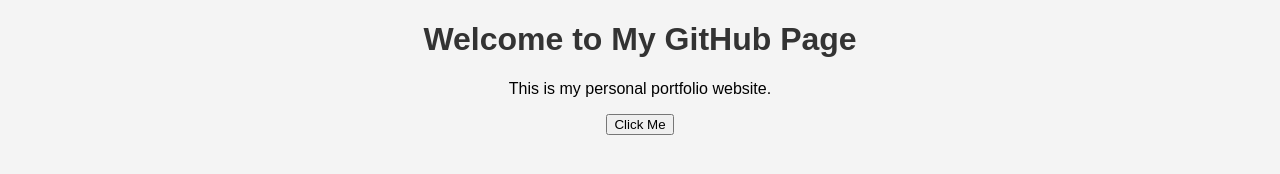
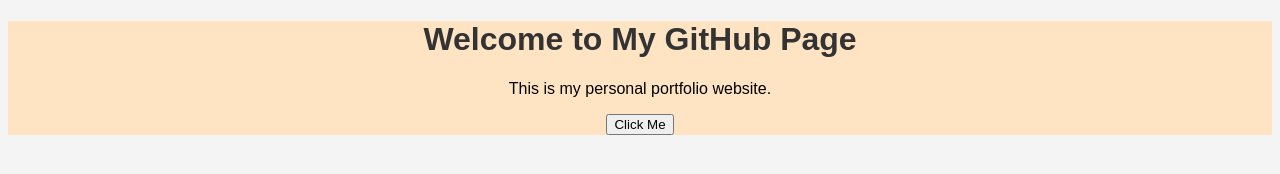
Before and after one commit to SamGagneOfficial/SamGagneOfficial.github.io, a plain HTML site: page index.html in a window 1280 px wide. Drawn offline with Linux system fonts and the light colour scheme.

Commit message:
new file:   .vs/ProjectSettings.json 	new file:   .vs/SamGagneOfficial.github.io/FileContentIndex/2abfdc18-aa23-47fd-9aff-03fe1f0dc292.vsidx 	new file:   .vs/SamGagneOfficial.github.io/FileContentIndex/55b53b6e-be32-431a-982f-8bd79d907aed.vsidx 	new file:   .vs/SamGagneOfficial.github.io/FileContentIndex/d7f4e60d-bb2f-415e-942f-96eeec51f448.vsidx 	new file:   .vs/SamGagneOfficial.github.io/FileContentIndex/e2753c97-34cc-4ad6-a667-4275d9251b5a.vsidx 	new file:   .vs/SamGagneOfficial.github.io/v17/.wsuo 	new file:   .vs/SamGagneOfficial.github.io/v17/DocumentLayout.json 	new file:   .vs/VSWorkspaceState.json 	new file:   .vs/slnx.sqlite 	modified:   index.html 	modified:   style.css

```diff
--- a/index.html
+++ b/index.html
@@ -1,16 +1,21 @@
 <!DOCTYPE html>
 <html lang="en">
+
 <head>
     <meta charset="UTF-8">
     <meta name="viewport" content="width=device-width, initial-scale=1.0">
-    <title>My GitHub Page</title>
+    <title>My Projects Page</title>
     <link rel="stylesheet" href="style.css">
 </head>
+
 <body>
-    <h1>Welcome to My GitHub Page</h1>
-    <p>This is my personal portfolio website.</p>
-    <button onclick="showMessage()">Click Me</button>
+    <header>
+        <h1>Welcome to My GitHub Page</h1>
+        <p>This is my personal portfolio website.</p>
+        <button onclick="showMessage()">Click Me</button>
+    </header>
 
     <script src="script.js"></script>
 </body>
+
 </html>
--- a/style.css
+++ b/style.css
@@ -7,3 +7,7 @@
 h1 {
     color: #333;
 }
+
+header {
+    background-color: bisque;
+}
```
